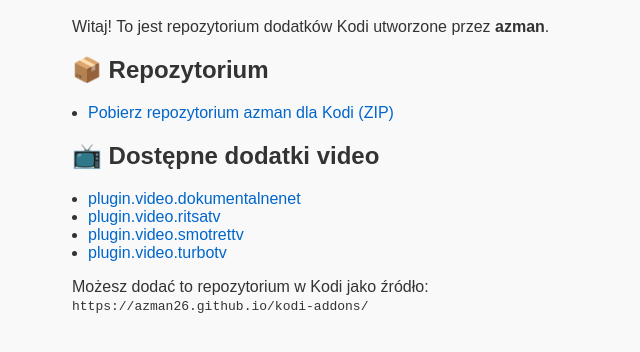
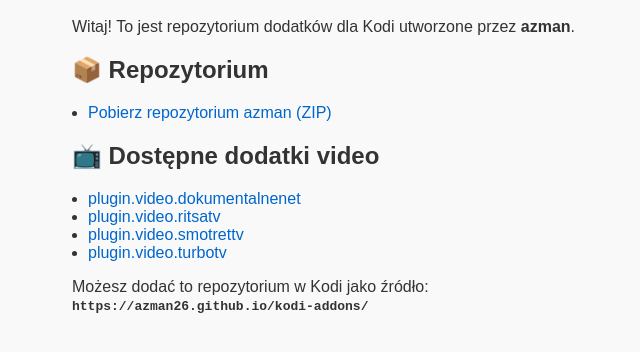
Before and after one commit to azman26/kodi-addons, a plain HTML site: page index.html in a window 1280 px wide. Shown: the part 88-440 px from the top of the page, without its empty margins (168-808 px from the left). Drawn offline with Linux system fonts and the light colour scheme.

Commit message:
Update index.html

```diff
--- a/index.html
+++ b/index.html
@@ -20,11 +20,11 @@
 </head>
 <body>
   <h1>Repozytorium Kodi</h1>
-  <p>Witaj! To jest repozytorium dodatków Kodi utworzone przez <strong>azman</strong>.</p>
+  <p>Witaj! To jest repozytorium dodatków dla Kodi utworzone przez <strong>azman</strong>.</p>
 
   <h2>📦 Repozytorium</h2>
   <ul>
-    <li><a href="addons/repository.azman/repository.azman-1.0.0.zip">Pobierz repozytorium azman dla Kodi (ZIP)</a></li>
+    <li><a href="addons/repository.azman/repository.azman-1.0.0.zip">Pobierz repozytorium azman (ZIP)</a></li>
   </ul>
 
   <h2>📺 Dostępne dodatki video</h2>
@@ -35,6 +35,6 @@
     <li><a href="addons/plugin.video.turbotv/plugin.video.turbotv-1.0.0.zip">plugin.video.turbotv</a></li>
   </ul>
 
-  <p>Możesz dodać to repozytorium w Kodi jako źródło: <br><code>https://azman26.github.io/kodi-addons/</code></p>
+  <p>Możesz dodać to repozytorium w Kodi jako źródło: <br><strong><code>https://azman26.github.io/kodi-addons/</code></strong></p>
 </body>
 </html>
```
